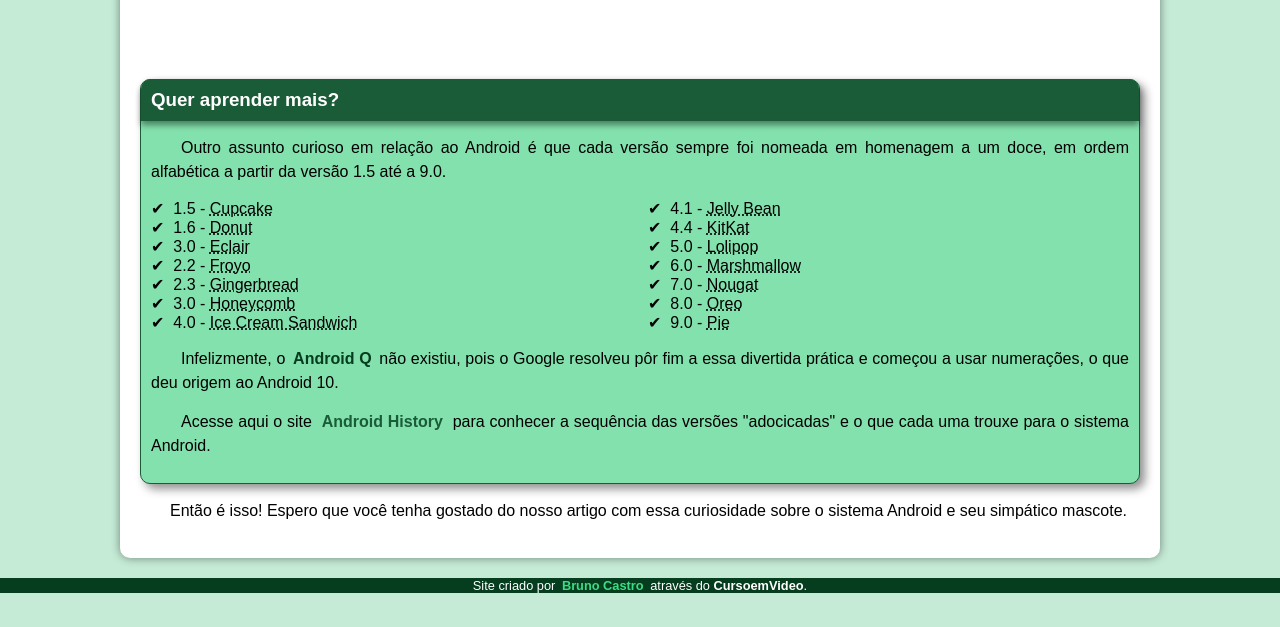
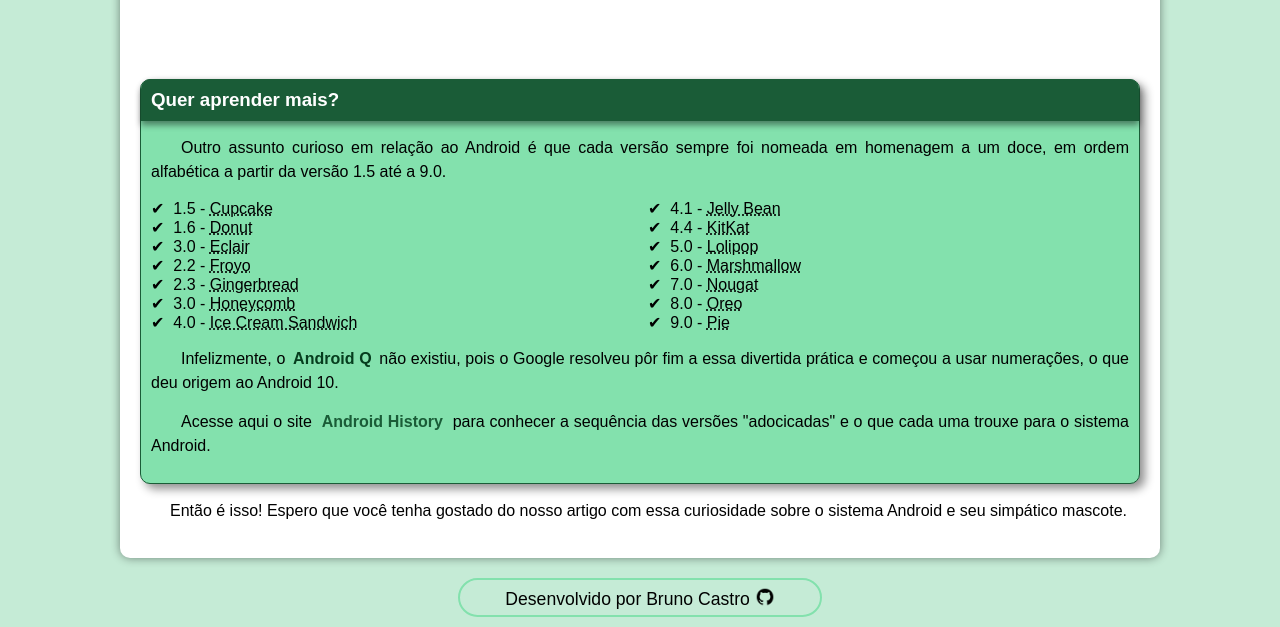
Before and after one commit to bhcastro/Portfolio, a plain HTML site: page android/android.html in a window 1280 px wide. Shown: the part 2262-2889 px from the top of the page. Before the commit the page ends 2856 px from the top, so only its background shows below. Drawn offline with Linux system fonts and the light colour scheme.

```diff
--- a/android/android.html
+++ b/android/android.html
@@ -92,8 +92,8 @@
             <p>Então é isso! Espero que você tenha gostado do nosso artigo com essa curiosidade sobre o sistema Android e seu simpático mascote.</p>
         </article>
     </main>
-    <footer>
-        <p>Site criado por <strong>Bruno Castro</strong> através do <a href="https://www.youtube.com/@CursoemVideo" target="_blank">CursoemVideo</a>.</p>
+    <footer class="rodape">
+        <p>Desenvolvido por Bruno Castro <a target="_blank" href="https://github.com/bhcastro/"><img class="github" src="../android/imagens/github.png" alt="GitHub Site"></a></p>
+    </footer>
 </body>
-</footer>
 </html>
--- /dev/null
+++ b/android/styles/footer.css
@@ -0,0 +1,23 @@
+.rodape{
+    display: flex;
+    margin: 10px auto;
+    padding: 5px;
+    width: 350px;
+    justify-content: center;
+    align-items: center;
+    font-weight: 500;
+    border: 2px var(--cor1) solid;
+    border-radius: 25px;
+    font-size: 1.1em;
+}
+.rodape:hover{
+    cursor: default;
+
+}
+
+.github{
+    position: relative;
+    top: 2px;
+    width: 20px;
+    height: 20px;
+}
--- a/android/styles/style.css
+++ b/android/styles/style.css
@@ -10,11 +10,13 @@
 
 @charset "UTF-8";
 @import url('https://fonts.googleapis.com/css2?family=Bebas+Neue&display=swap');
+@import url('footer.css');
 @font-face {
     font-family: "Android";
     src: url("../fontes/idroid.otf") format("opentype");
     font-weight: normal;
 }
+
 * {
     margin: 0px;
     padding: 0px;
@@ -178,24 +180,3 @@
     border-radius: 100%;
     color: var(--cor5);
 }
-
-footer {
-    background-color: var(--cor5);
-    color: white;
-    text-align: center;
-    font-size: 0.8em;
-}
-footer strong {
-    color: var(--cor2);
-    padding: 1px 3px;
-}
-
-footer a {
-    text-decoration: none;
-    color: white;
-    font-weight: bolder;
-}
-footer a:hover {
-    text-decoration: underline;
-    color: var(--cor2);
-}
--- /dev/null
+++ b/cordel/estilos/footer.css
@@ -0,0 +1,21 @@
+.rodape{
+    display: flex;
+    margin: 10px auto;
+    padding: 5px;
+    width: 350px;
+    justify-content: center;
+    align-items: center;
+    font-weight: 500;
+    font-size: 1.1em;
+}
+.rodape:hover{
+    cursor: default;
+
+}
+
+.github{
+    position: relative;
+    top: 2px;
+    width: 20px;
+    height: 20px;
+}
--- a/cordel/estilos/style.css
+++ b/cordel/estilos/style.css
@@ -1,5 +1,6 @@
 @charset "UTF-8";
 @import url('https://fonts.googleapis.com/css2?family=Passion+One&family=Sriracha&display=swap');
+@import url('footer.css');
 
 * {
     margin: 0px;
@@ -13,7 +14,8 @@
     --fonte3: 'Sriracha', cursive;
 }
 
-html, body {
+html,
+body {
     min-height: 100vh;
     background-color: darkgray;
     font-family: var(--fonte1);
@@ -24,13 +26,15 @@
     color: white;
     text-align: center;
 }
-header > h1 {
+
+header>h1 {
     padding-top: 50px;
     font-variant: small-caps;
     font-family: var(--fonte2);
     font-size: 10vw;
 }
-header > p {
+
+header>p {
     padding-bottom: 50px;
 }
 
@@ -39,6 +43,7 @@
     text-decoration: none;
     font-weight: bolder;
 }
+
 a:hover {
     color: black;
     background-color: white;
@@ -58,38 +63,35 @@
     color: black;
     background-color: white;
 }
+
 section.imagem {
     color: white;
     background-color: #0000003f;
     background-attachment: fixed;
     background-size: cover;
 }
- section.imagem > p {
+
+section.imagem>p {
     background-color: #0000003f;
     width: fit-content;
     padding: 10px;
 }
- section > p {
+
+section>p {
     padding-bottom: 2.5em;
 }
+
 section#img1 {
     background-image: url(../imagens/background001.jpg);
     background-position: right center;
     box-shadow: inset 6px 6px 20px 0px black;
 }
+
 section#img2 {
     background-image: url(../imagens/background002.jpg);
     background-position: right center;
     text-shadow: 2px 2px 2px black;
     box-shadow: inset 6px 6px 20px 0px black;
- }
-
-footer {
-    font-family: var(--fonte1);
-    background-color: black;
-    color: white;
-    text-align: center;
-    padding: 10px;
 }
 
 /*MEDIA QUERRY*/
@@ -100,7 +102,7 @@
         margin: 0;
     }
 
-    header > h1 {
+    header>h1 {
         font-size: 7vh;
     }
 
@@ -113,13 +115,16 @@
         margin: 0 1%;
 
     }
+
     section.imagem {
         text-shadow: 3px 2px 10px #00000080;
     }
+
     section.normal {
         display: block;
     }
-    section.normal > p {
+
+    section.normal>p {
         margin: auto;
         background-color: #0000000a;
         width: 75%;
--- /dev/null
+++ b/login/estilos/footer.css
@@ -0,0 +1,32 @@
+.rodape{
+    display: flex;
+    margin: 10px auto;
+    padding: 5px;
+    width: 350px;
+    justify-content: center;
+    align-items: center;
+    font-weight: bold;
+    border: 1px black solid;
+    border-radius: 25px;
+    font-size: 1.1em;
+    cursor: default;
+    background-color: rgba(255, 255, 255, 0.6);
+}
+
+.github{
+    position: relative;
+    top: 2px;
+    width: 20px;
+    height: 20px;
+}
+
+@media screen and (max-width: 450px) {
+    .rodape{
+        width: 90%
+        }
+
+    .github{
+        position: relative;
+        top: 5px;
+    }
+}
--- /dev/null
+++ b/login/estilos/login.css
@@ -0,0 +1,92 @@
+@charset "UTF-8";
+@import url("footer.css");
+@import url('https://fonts.googleapis.com/css2?family=Poppins:ital,wght@0,100;0,200;0,300;0,400;0,500;0,600;0,700;0,800;0,900;1,100;1,200;1,300;1,400;1,500;1,600;1,700;1,800;1,900&display=swap');
+
+*{
+    padding: 0;
+    margin: 0;
+    font-family: "Poppins", sans-serif;
+    box-sizing: border-box;
+}
+
+:root{
+    --cor-clique: rgb(128, 128, 128, 0.7);
+}
+
+body{
+    text-align: center;
+    background-color: lightgray;
+    background-image: url("../imagens/background.jpg");
+    background-position: center;
+    background-repeat: no-repeat;
+    background-attachment: fixed;
+    background-size: cover;
+}
+
+.container{
+display: flex;
+justify-content: center;
+flex-direction: column;
+margin: 5em auto;
+padding: 10px;
+width: 65%;
+background-color: rgba(255, 255, 255, 0.6);
+border: 2px #000000 solid;
+border-radius: 20px;
+font-variant: small-caps;
+}
+
+.titulo__login{
+    margin: 10px auto;
+    font-size: 2em;
+    cursor: default;
+}
+
+.dados{
+    margin: 20px auto;
+    width: 40%;
+    text-align: center;
+    border: none;
+    outline: none;
+    border-radius: 5px;
+    font-size: 1.5em;
+}
+
+.entrada__dados{
+    border-radius: 0;
+    border-bottom: 2px black solid;
+    background-color: transparent;
+    text-transform: uppercase;
+}
+
+.botao__login{
+    border: 2px black solid;
+    border-radius: 15px;
+    background-color: #808080;
+    cursor: pointer;
+}
+
+.botao__login:hover{
+    opacity: 0.9;
+}
+
+.botao__login:active{
+    background-color: var(--cor-clique);
+}
+
+@media screen and (max-width: 450px){
+    body{font-size: 0.8em;
+        background-image: url("../imagens/background_pequeno.jpg");
+        background-position: center;
+    }
+
+    .container{
+        width: 90%;
+        margin: 14em auto;
+        background-color: rgba(255, 255, 255, 0.8);
+    }
+
+    .dados{
+        width: 50%;
+    }
+}
```
Also changed, not shown: cordel/index.html (+2 -3 lines), home/index.html (deleted, +0 -30 lines), login/index/login.html (added, +21 -0 lines), android/imagens/github.png (added), cordel/imagens/github.png (added), home/estilos/styles.css (deleted), login/imagens/background.jpg (added), login/imagens/background_pequeno.jpg (added), login/imagens/github.png (added), 1 other file. Lines whose indentation alone changed are shown as unchanged.
